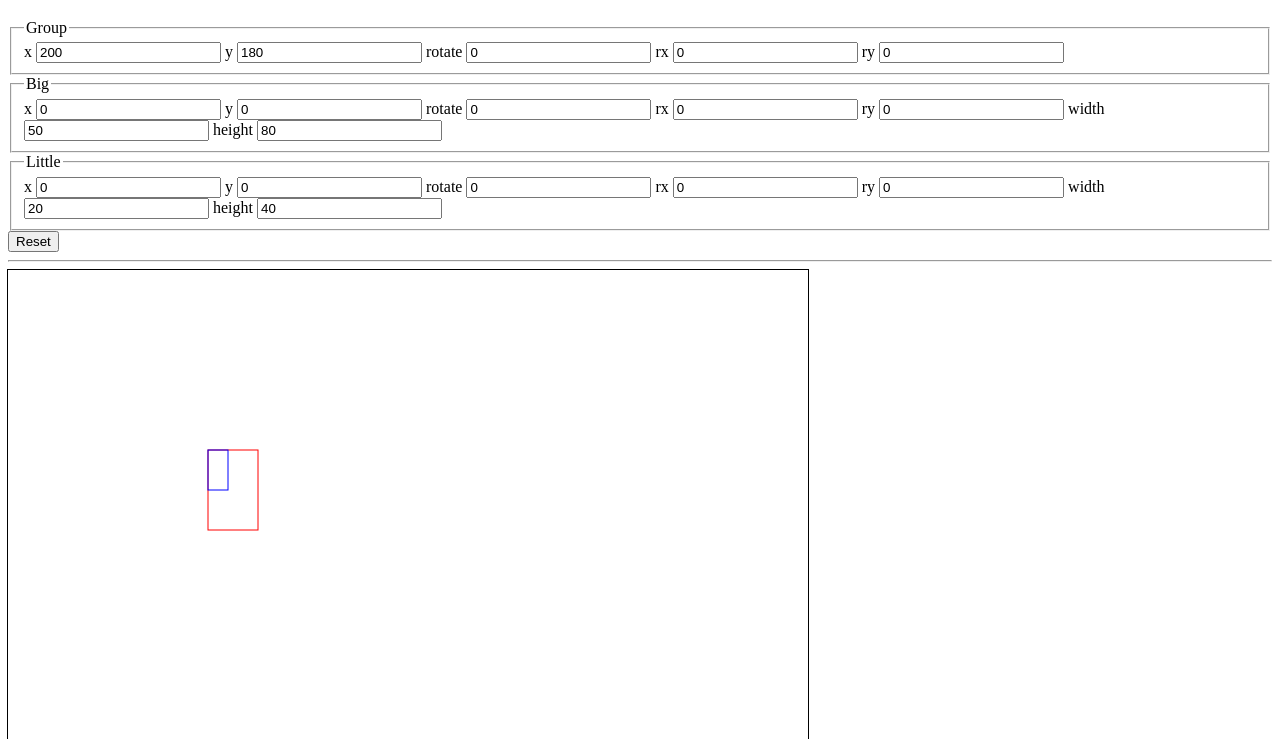
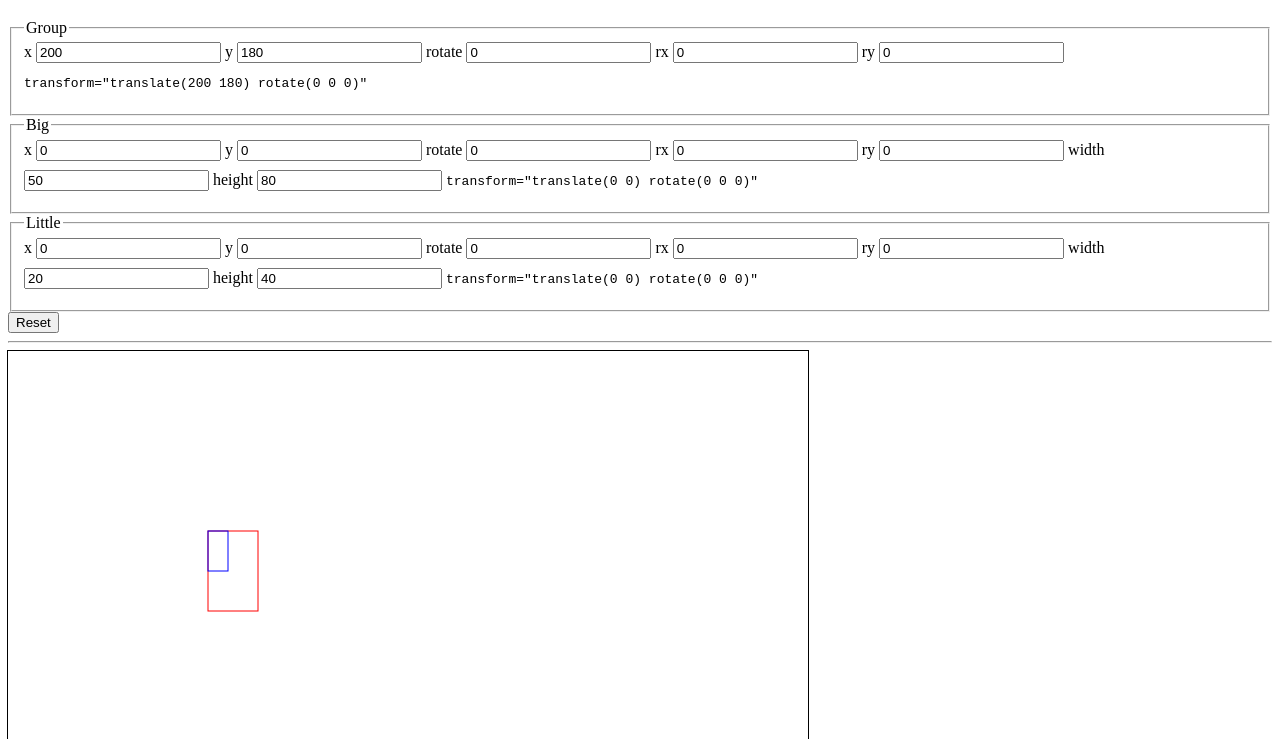
Before and after one commit to psalaets/svg-rotate-test, a website: page index.html in a window 1280 px wide. Shown: the part 61-800 px from the top of the page. Drawn offline with nearby package versions, Linux system fonts and the light colour scheme.

Commit message:
show tranform attribute value

```diff
--- a/index.html
+++ b/index.html
@@ -18,6 +18,10 @@
       stroke: blue;
       fill-opacity: 0;
     }
+
+    pre {
+      display: inline-block;
+    }
   </style>
 </head>
 <body ng-app="app">
@@ -32,6 +36,7 @@
       <label>rotate <input type="number" ng-model="group.rotate"></label>
       <label>rx <input type="number" ng-model="group.rx"></label>
       <label>ry <input type="number" ng-model="group.ry"></label>
+      <pre>transform="{{makeTransform(group)}}"</pre>
     </fieldset>
     <fieldset>
       <legend>Big</legend>
@@ -42,6 +47,7 @@
       <label>ry <input type="number" ng-model="big.ry"></label>
       <label>width <input type="number" ng-model="big.width"></label>
       <label>height <input type="number" ng-model="big.height"></label>
+      <pre>transform="{{makeTransform(big)}}"</pre>
     </fieldset>
     <fieldset>
       <legend>Little</legend>
@@ -52,16 +58,17 @@
       <label>ry <input type="number" ng-model="little.ry"></label>
       <label>width <input type="number" ng-model="little.width"></label>
       <label>height <input type="number" ng-model="little.height"></label>
+      <pre>transform="{{makeTransform(little)}}"</pre>
     </fieldset>
 
     <button ng-click="reset()">Reset</button>
     <hr>
 
     <svg width="800" height="600">
-      <g transform="translate({{group.x}} {{group.y}}) rotate({{group.rotate}} {{group.rx}} {{group.ry}})">
-        <rect class="big" width="{{big.width}}" height="{{big.height}}" transform="translate({{big.x}} {{big.y}}) rotate({{big.rotate}} {{big.rx}} {{big.ry}})">
+      <g transform="{{makeTransform(group)}}">
+        <rect class="big" width="{{big.width}}" height="{{big.height}}" transform="{{makeTransform(big)}}">
         </rect>
-        <rect class="little" width="{{little.width}}" height="{{little.height}}" transform="translate({{little.x}} {{little.y}}) rotate({{little.rotate}} {{little.rx}} {{little.ry}})">
+        <rect class="little" width="{{little.width}}" height="{{little.height}}" transform="{{makeTransform(little)}}">
         </rect>
       </g>
     </svg>
--- a/index.js
+++ b/index.js
@@ -28,7 +28,20 @@ angular.module('app', [])
     };
   }
 
-  $scope.reset = function() {
+  // assumes object has number props: rotate, rx, ry, x, y
+  $scope.makeTransform = function makeTransform(object) {
+    return makeTranslate(object.x, object.y) + ' ' + makeRotate(object.rotate, object.rx, object.ry);
+  };
+
+  function makeTranslate(x, y) {
+    return 'translate(' + x + ' ' + y + ')';
+  }
+
+  function makeRotate(rotate, rx, ry) {
+    return 'rotate(' + rotate + ' ' + rx + ' ' + ry + ')';
+  }
+
+  $scope.reset = function reset() {
     $scope.group = {
       x: 200,
       y: 180,
```
